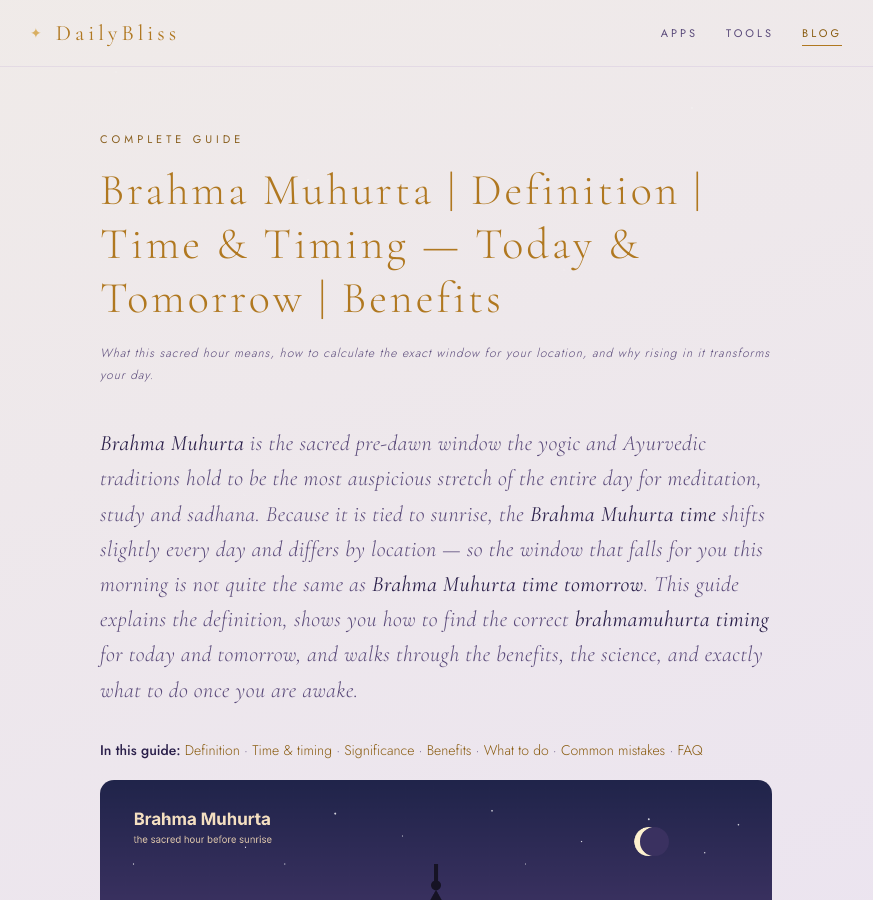
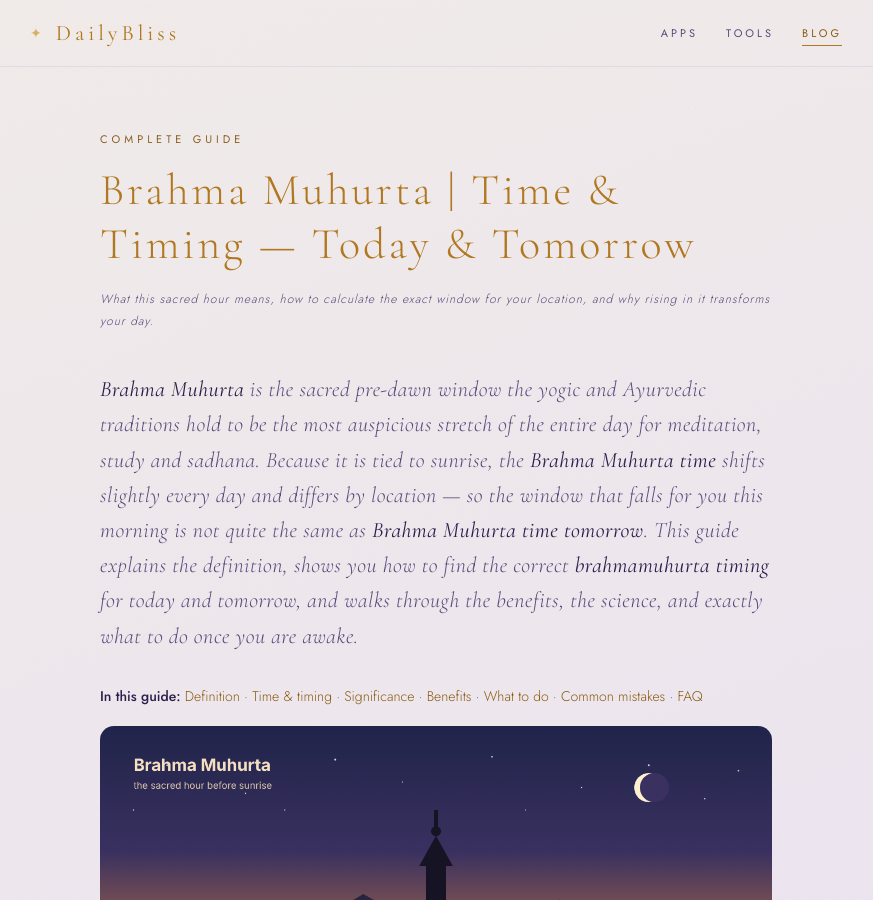
Before and after one commit to dailybliss/dailybliss.github.io, a Jekyll site: the page built from blog/brahma-muhurta-time-timing-today-tomorrow.html, in a window 1280 px wide and 900 px high. Shown: the whole window, without its empty margins (204-1077 px from the left). Built offline with Jekyll 4.4.1, drawn with Linux system fonts in a browser that asks for light colours.

Commit message:
Update and rename brahma-muhurta-definition-time-benefits.html to brahma-muhurta-time-timing-today-tomorrow.html

```diff
--- a/blog/brahma-muhurta-definition-time-benefits.html
+++ b/blog/brahma-muhurta-time-timing-today-tomorrow.html
@@ -1,13 +1,13 @@
 ---
 layout: default
-title: "Brahma Muhurta | Definition | Time & Timing — Today & Tomorrow | Benefits"
+title: "Brahma Muhurta | Time & Timing — Today & Tomorrow "
 description: "Brahma Muhurta is the sacred pre-dawn window ~96 to 48 minutes before sunrise. Learn its definition, how to find your Brahma Muhurta time today and tomorrow, correct brahmamuhurta timing, and its benefits."
 last_modified_at: 2026-11-23
 ---
 
 <article class="page content">
   <div class="eyebrow">Complete Guide</div>
-  <h1>Brahma Muhurta | Definition | Time & Timing — Today & Tomorrow | Benefits</h1>
+  <h1>Brahma Muhurta | Time & Timing — Today & Tomorrow </h1>
   <p class="meta">What this sacred hour means, how to calculate the exact window for your location, and why rising in it transforms your day.</p>
 
   <p class="lede">
```
